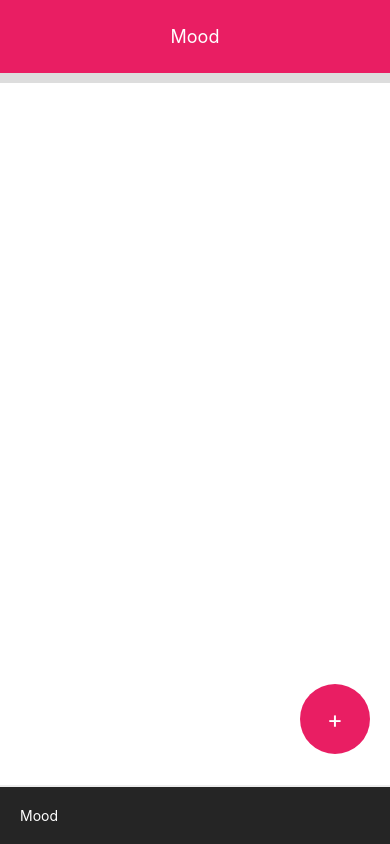
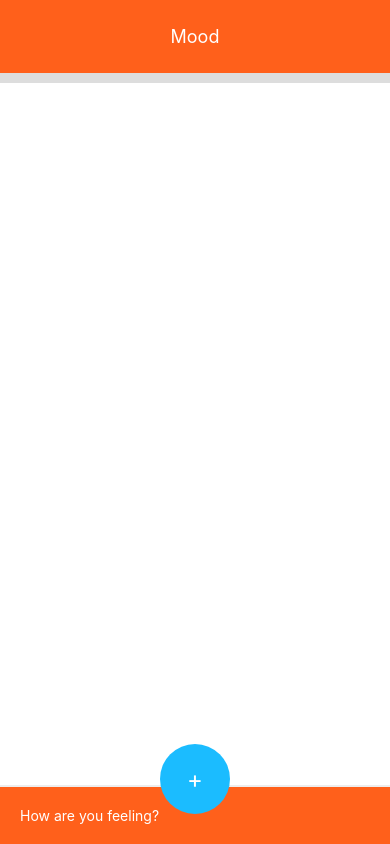
Before and after one commit to angelinawong/musemood, a React Native app: screen / in a window 390 px wide. Built offline with nearby package versions, Linux system fonts and the light colour scheme.

Commit message:
Changed placeholder

```diff
--- a/App.js
+++ b/App.js
@@ -43,7 +43,7 @@ export default class App extends Component {
                 <View style={styles.footer}>
                     <TextInput
                         style={styles.textInput}
-                        placeholder='Mood'
+                        placeholder='How are you feeling?'
                         onChangeText={(moodText)=> this.setState({moodText})}
                         value={this.state.moodText}
                         placeholderTextColor='white'
@@ -80,7 +80,7 @@ const styles = StyleSheet.create({
         flex: 1,
     },
     header: {
-        backgroundColor: '#E91E63',
+        backgroundColor: '#FF601B',
         alignItems: 'center',
         justifyContent:'center',
         borderBottomWidth: 10,
@@ -106,16 +106,16 @@ const styles = StyleSheet.create({
         alignSelf: 'stretch',
         color: '#fff',
         padding: 20,
-        backgroundColor: '#252525',
+        backgroundColor: '#FF601B',
         borderTopWidth:2,
         borderTopColor: '#ededed'
     },
     addButton: {
         position: 'absolute',
         zIndex: 11,
-        right: 20,
-        bottom: 90,
-        backgroundColor: '#E91E63',
+        alignSelf: 'center',
+        bottom: 30,
+        backgroundColor: '#1BBCFF',
         width: 70,
         height: 70,
         borderRadius: 35,
```
